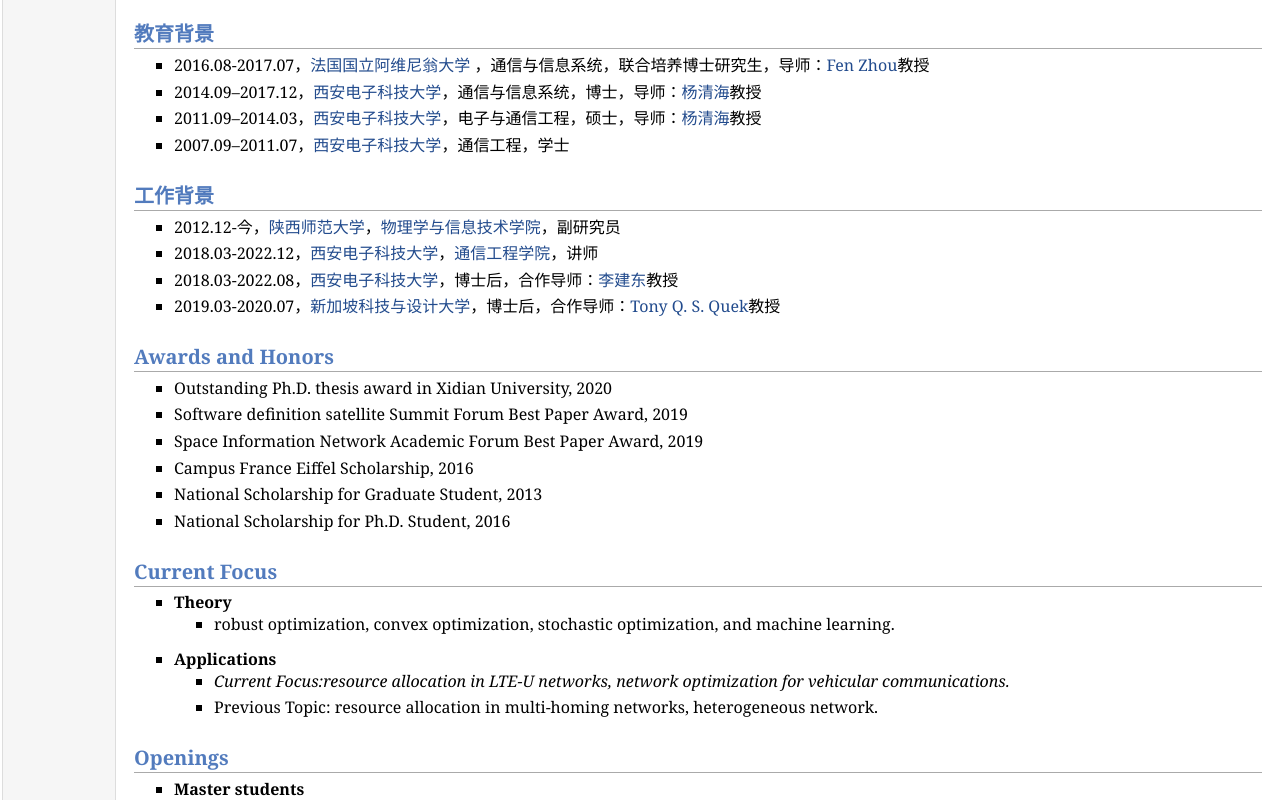
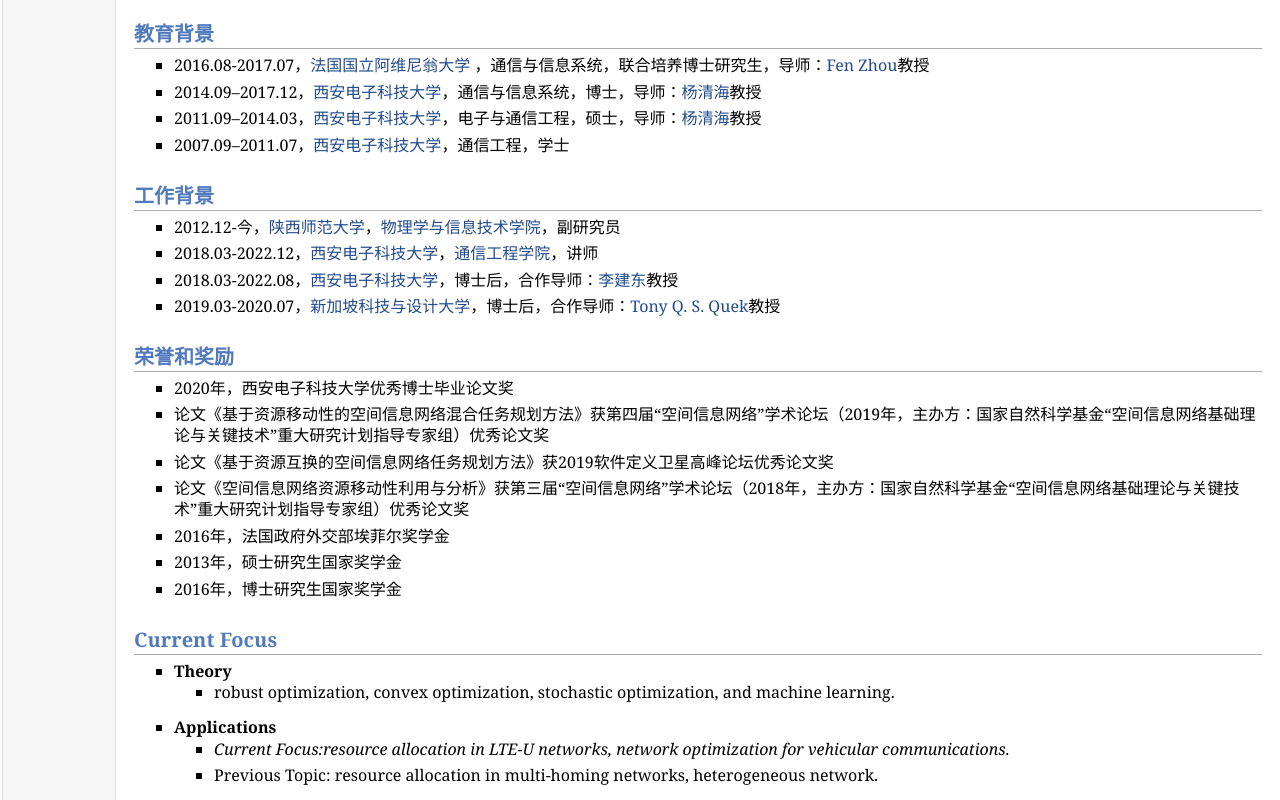
Before and after one commit to xidianwuweihua/xidianwuweihua.github.io, a plain HTML site: page index.html in a window 1280 px wide. Shown: the part 460-1260 px from the top of the page. Drawn offline with Linux system fonts and the light colour scheme.

Commit message:
Update index.html

```diff
--- a/index.html
+++ b/index.html
@@ -143,34 +143,61 @@
 
 
 
-<h2>Awards and Honors
+<h2>荣誉和奖励
 </h2>
 <p>
-
 </p>
 <ul>
-<li><p>Outstanding Ph.D. thesis award in Xidian University, 2020
+
+
+<li>
+<p>
+2020年，西安电子科技大学优秀博士毕业论文奖
 </p>
 </li>
-<li><p>Software definition satellite Summit Forum Best Paper Award, 2019
+
+<li>
+<p>论文《基于资源移动性的空间信息网络混合任务规划方法》获第四届“空间信息网络”学术论坛（2019年，主办方：国家自然科学基金“空间信息网络基础理论与关键技术”重大研究计划指导专家组）优秀论文奖
 </p>
 </li>
-<li><p>Space Information Network Academic Forum Best Paper Award, 2019
+
+<li>
+<p>
+论文《基于资源互换的空间信息网络任务规划方法》获2019软件定义卫星高峰论坛优秀论文奖
 </p>
 </li>
-<li><p>Campus France Eiffel Scholarship, 2016
+
+<li>
+<p>
+论文《空间信息网络资源移动性利用与分析》获第三届“空间信息网络”学术论坛（2018年，主办方：国家自然科学基金“空间信息网络基础理论与关键技术”重大研究计划指导专家组）优秀论文奖
 </p>
 </li>
-<li><p>National Scholarship for Graduate Student, 2013
+
+
+<li>
+<p>
+2016年，法国政府外交部埃菲尔奖学金
 </p>
 </li>
-<li><p>National Scholarship for Ph.D. Student, 2016
+
+
+<li>
+<p>
+2013年，硕士研究生国家奖学金
+</p>
+</li>
+
+<li>
+<p>
+2016年，博士研究生国家奖学金
+</p>
+</li>
+</ul>
 
 
 
-</p>
-</li>
-</ul>
+
+
 <h2>Current Focus
 </h2>
 <p>
```
